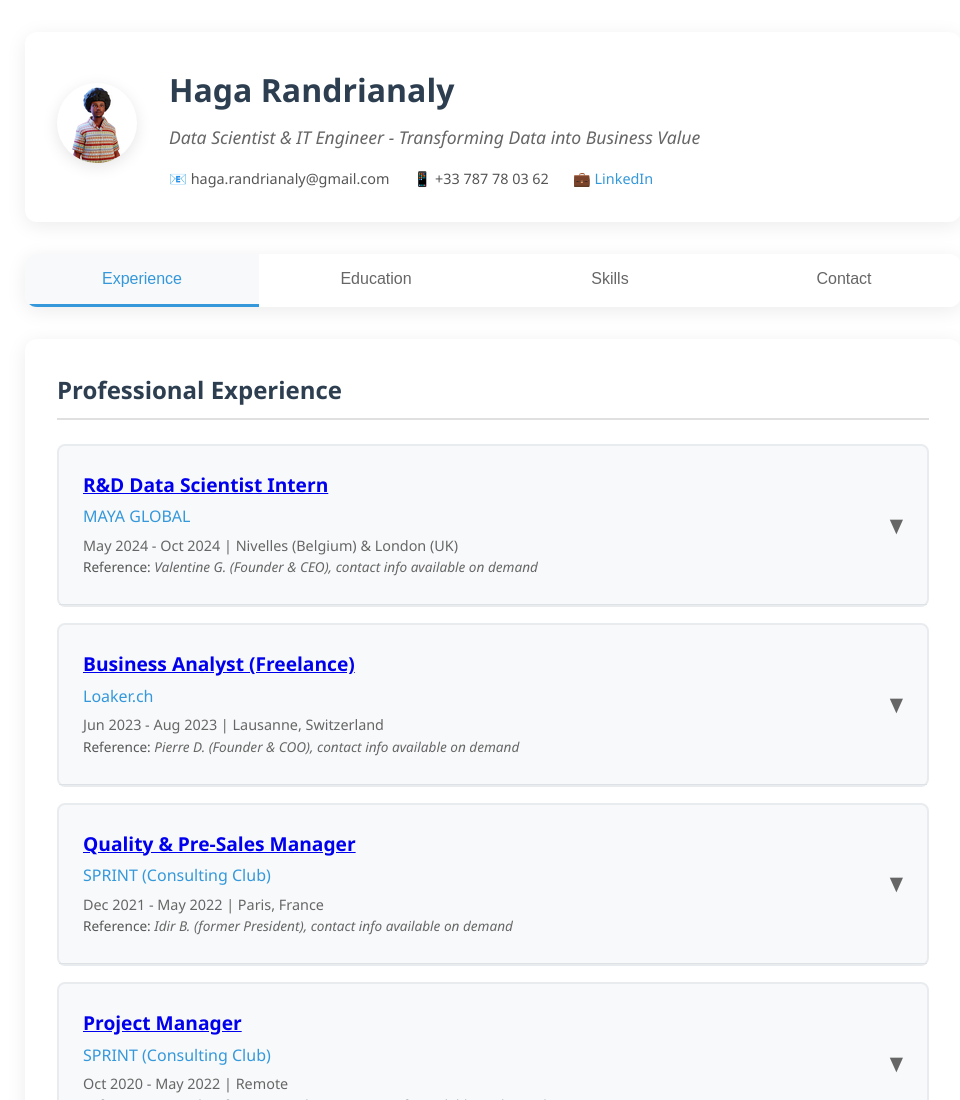
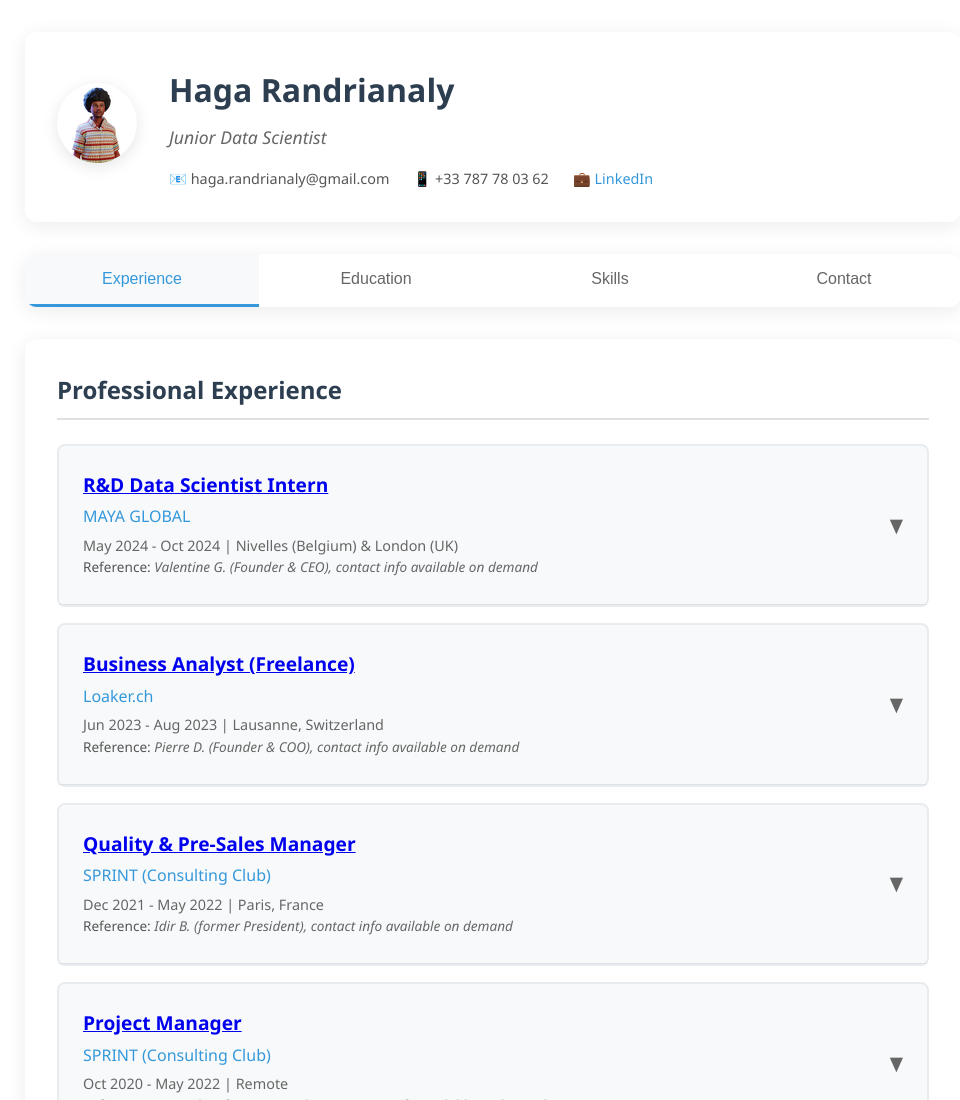
Before and after one commit to hrandrIAga/cv_portfolio, a plain HTML site: page interactive-cv.html in a window 1280 px wide. Shown: the top 1100 px of the page, without its empty margins (147-1107 px from the left). Drawn offline with Linux system fonts and the light colour scheme.

```diff
--- a/interactive-cv.html
+++ b/interactive-cv.html
@@ -16,7 +16,7 @@
                 </div>
                 <div class="info-section">
                     <h1>Haga Randrianaly</h1>
-                    <p class="tagline">Data Scientist & IT Engineer - Transforming Data into Business Value</p>
+                    <p class="tagline">Junior Data Scientist</p>
                     <div class="contact-details">
                         <span>📧 haga.randrianaly@gmail.com</span>
                         <span>📱 +33 787 78 03 62</span>
```
Also changed, not shown: assets/js/interactive-cv.js (+22 -2 lines).
